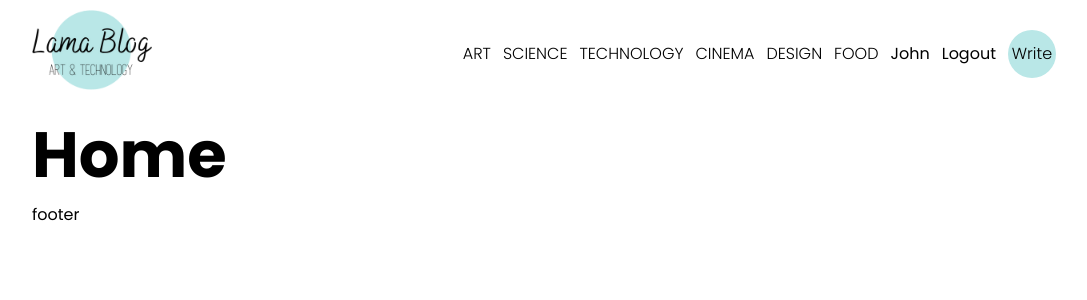
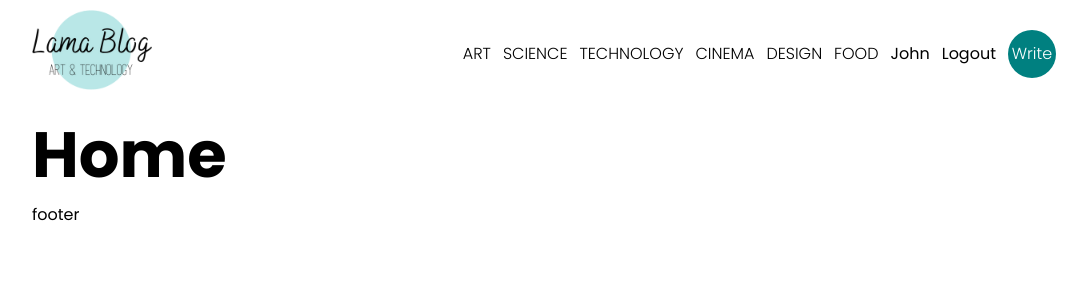
Before and after one commit to VictorBarretoLF/React-Apps, a React (Create React App) app in the folder full-stack-blog-app/frontend/: page / in a window 1280 px wide. In both pictures the pointer is over the element "Write". Shown: the top 300 px of the page, without its empty margins (96-1183 px from the left). Built offline with nearby package versions, Linux system fonts and the light colour scheme.

Commit message:
fineshing styling the navbar

```diff
--- a/full-stack-blog-app/frontend/src/scss/globals/_typography.scss
+++ b/full-stack-blog-app/frontend/src/scss/globals/_typography.scss
@@ -5,7 +5,7 @@ a,
 a:visited,
 a:active {
   text-decoration: none;
-  color: black;
+  color: inherit;
 }
 
 h1 {
--- a/full-stack-blog-app/frontend/src/scss/layout/_navbar.scss
+++ b/full-stack-blog-app/frontend/src/scss/layout/_navbar.scss
@@ -38,6 +38,12 @@
       align-items: center;
       justify-content: center;
       font-weight: 300;
+      transition: background-color 0.3s ease, color 0.3s ease;
+
+      &:hover {
+        background-color: teal;
+        color: white;
+      }
     }
   }
 }
```
